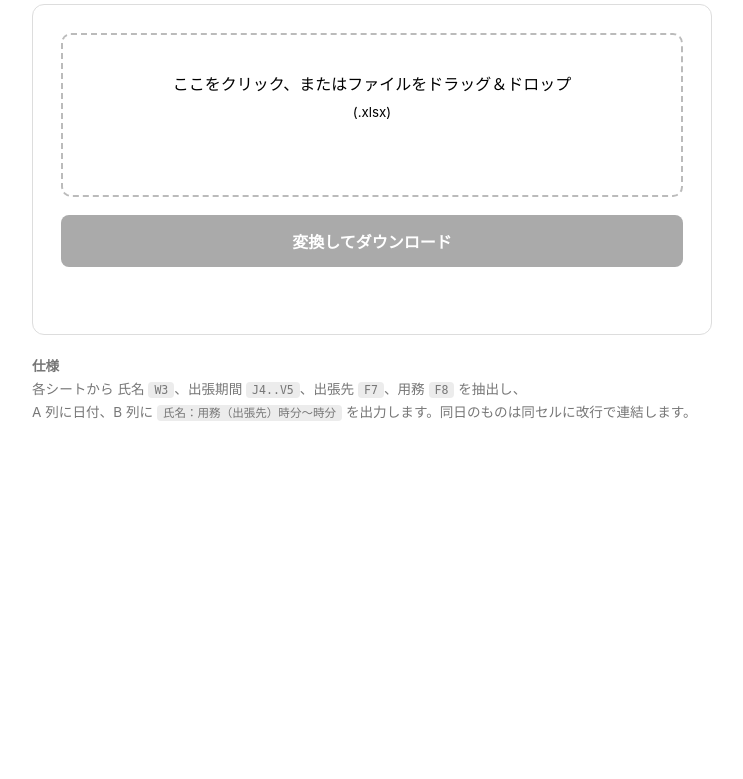
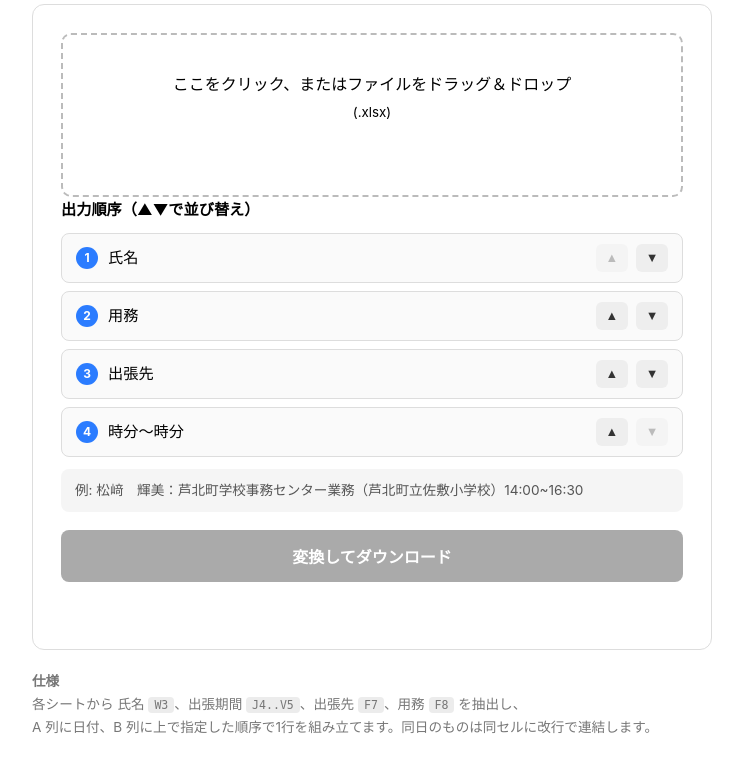
Before and after one commit to miya38-design/douseijene, a Flask app: page / in a window 1280 px wide. Shown: the part 151-930 px from the top of the page, without its empty margins (268-1011 px from the left). Before the commit the page ends 572 px from the top, so only its background shows below. Run offline with Flask 3, Linux system fonts and the light colour scheme.

Commit message:
出力項目の並び順をユーザーが指定できるように変更

```diff
--- a/app.py
+++ b/app.py
@@ -31,8 +31,13 @@ def process_route():
     if not file.filename.lower().endswith(".xlsx"):
         abort(400, ".xlsx ファイルを指定してください")
 
+    order_raw = request.form.get("order", "")
+    order = [k.strip() for k in order_raw.split(",") if k.strip()] or None
+
     try:
-        out_bytes, out_name, _days, _entries = processor.process_excel(file.stream)
+        out_bytes, out_name, _days, _entries = processor.process_excel(file.stream, order=order)
+    except ValueError as e:
+        abort(400, str(e))
     except Exception as e:  # noqa: BLE001
         abort(500, f"処理に失敗しました: {e}")
 
--- a/processor.py
+++ b/processor.py
@@ -9,9 +9,25 @@ from typing import BinaryIO
 import openpyxl
 from openpyxl.styles import Alignment, Border, Font, PatternFill, Side
 
+# 出力1行を構成する4項目とその既定の左から右への並び順
+DEFAULT_ORDER = ["name", "purpose", "dest", "time"]
+VALID_KEYS = set(DEFAULT_ORDER)
 
-def _extract_entries(workbook: openpyxl.Workbook) -> dict[tuple[int, int, int], list[str]]:
-    by_date: dict[tuple[int, int, int], list[str]] = defaultdict(list)
+# 各項目をどう装飾して表示するか（並び順に関わらず項目ごとに固定）
+_RENDERERS = {
+    "name": lambda v: f"{v}：" if v else "",
+    "purpose": lambda v: v,
+    "dest": lambda v: f"（{v}）" if v else "",
+    "time": lambda v: v,
+}
+
+
+def _render_line(fields: dict[str, str], order: list[str]) -> str:
+    return "".join(_RENDERERS[key](fields[key]) for key in order)
+
+
+def _extract_entries(workbook: openpyxl.Workbook) -> dict[tuple[int, int, int], list[dict[str, str]]]:
+    by_date: dict[tuple[int, int, int], list[dict[str, str]]] = defaultdict(list)
 
     for sheet_name in workbook.sheetnames:
         ws = workbook[sheet_name]
@@ -34,18 +50,20 @@ def _extract_entries(workbook: openpyxl.Workbook) -> dict[tuple[int, int, int],
             f"{int(start_h or 0):02d}:{int(start_m or 0):02d}"
             f"~{int(end_h or 0):02d}:{int(end_m or 0):02d}"
         )
-        line = (
-            f"{str(name).strip()}："
-            f"{str(purpose).strip() if purpose else ''}"
-            f"（{str(dest).strip() if dest else ''}）"
-            f"{time_str}"
-        )
-        by_date[date_key].append(line)
+        fields = {
+            "name": str(name).strip(),
+            "purpose": str(purpose).strip() if purpose else "",
+            "dest": str(dest).strip() if dest else "",
+            "time": time_str,
+        }
+        by_date[date_key].append(fields)
 
     return by_date
 
 
-def _build_workbook(by_date: dict[tuple[int, int, int], list[str]]) -> openpyxl.Workbook:
+def _build_workbook(
+    by_date: dict[tuple[int, int, int], list[dict[str, str]]], order: list[str]
+) -> openpyxl.Workbook:
     out_wb = openpyxl.Workbook()
     out_ws = out_wb.active
     out_ws.title = "動静表"
@@ -66,7 +84,7 @@ def _build_workbook(by_date: dict[tuple[int, int, int], list[str]]) -> openpyxl.
     for date_key in sorted(by_date.keys()):
         reiwa_y, month, day = date_key
         date_str = f"令和{reiwa_y}年{month}月{day}日"
-        combined = "\n".join(by_date[date_key])
+        combined = "\n".join(_render_line(fields, order) for fields in by_date[date_key])
 
         out_ws.cell(row=row, column=1, value=date_str)
         out_ws.cell(row=row, column=2, value=combined)
@@ -90,7 +108,7 @@ def _build_workbook(by_date: dict[tuple[int, int, int], list[str]]) -> openpyxl.
     return out_wb
 
 
-def _format_output_name(by_date: dict[tuple[int, int, int], list[str]]) -> str:
+def _format_output_name(by_date: dict[tuple[int, int, int], list[dict[str, str]]]) -> str:
     """期間に応じてファイル名を組み立てる.
 
     - 単日             : 動静表_令和8年6月2日.xlsx
@@ -115,11 +133,24 @@ def _format_output_name(by_date: dict[tuple[int, int, int], list[str]]) -> str:
     return f"動静表_{start}～令和{e_y}年{e_m}月{e_d}日.xlsx"
 
 
-def process_excel(file: BinaryIO | str) -> tuple[bytes, str, int, int]:
-    """入力 Excel を処理し、(出力バイト列, 出力ファイル名, 日数, 件数) を返す."""
+def process_excel(
+    file: BinaryIO | str, order: list[str] | None = None
+) -> tuple[bytes, str, int, int]:
+    """入力 Excel を処理し、(出力バイト列, 出力ファイル名, 日数, 件数) を返す.
+
+    order: 1行内の項目の左から右への並び順。"name", "purpose", "dest", "time" の
+    4つをすべて含む必要がある。省略時は DEFAULT_ORDER を使う。
+    """
+    if order is None:
+        order = DEFAULT_ORDER
+    elif set(order) != VALID_KEYS:
+        raise ValueError(
+            f"order には {sorted(VALID_KEYS)} を重複なくすべて含めてください: {order}"
+        )
+
     wb = openpyxl.load_workbook(file, data_only=True)
     by_date = _extract_entries(wb)
-    out_wb = _build_workbook(by_date)
+    out_wb = _build_workbook(by_date, order)
     output_name = _format_output_name(by_date)
 
     buf = BytesIO()
--- a/templates/index.html
+++ b/templates/index.html
@@ -72,6 +72,64 @@
       border-radius: 4px;
       font-size: 0.85em;
     }
+    .order-label {
+      font-weight: 600;
+      font-size: 0.95rem;
+      margin-bottom: 10px;
+    }
+    .order-list {
+      list-style: none;
+      margin: 0;
+      padding: 0;
+      display: flex;
+      flex-direction: column;
+      gap: 8px;
+    }
+    .order-list li {
+      display: flex;
+      align-items: center;
+      justify-content: space-between;
+      border: 1px solid #ddd;
+      border-radius: 8px;
+      padding: 10px 14px;
+      background: rgba(127,127,127,0.04);
+      font-size: 0.95rem;
+    }
+    .order-list .order-index {
+      display: inline-flex;
+      align-items: center;
+      justify-content: center;
+      width: 22px;
+      height: 22px;
+      border-radius: 50%;
+      background: #2b7cff;
+      color: white;
+      font-size: 0.75rem;
+      font-weight: 700;
+      margin-right: 10px;
+    }
+    .order-list .order-text { display: flex; align-items: center; }
+    .order-list .arrows button {
+      width: 32px;
+      height: 28px;
+      margin: 0 0 0 4px;
+      padding: 0;
+      font-size: 0.8rem;
+      background: #eee;
+      color: #333;
+      border-radius: 6px;
+    }
+    .order-list .arrows button:hover:not(:disabled) { background: #ddd; }
+    .order-list .arrows button:disabled { background: #f4f4f4; color: #bbb; cursor: not-allowed; }
+    .order-preview {
+      margin-top: 12px;
+      font-size: 0.85rem;
+      color: #555;
+      background: rgba(127,127,127,0.08);
+      border-radius: 8px;
+      padding: 10px 14px;
+      word-break: break-all;
+    }
   </style>
 </head>
 <body>
@@ -85,6 +143,41 @@
         <input type="file" name="file" id="file" accept=".xlsx" required>
         <div class="filename" id="filename"></div>
       </label>
+
+      <div class="order-label">出力順序（▲▼で並び替え）</div>
+      <ul class="order-list" id="orderList">
+        <li data-key="name">
+          <span class="order-text"><span class="order-index"></span>氏名</span>
+          <span class="arrows">
+            <button type="button" class="up" aria-label="上へ">▲</button>
+            <button type="button" class="down" aria-label="下へ">▼</button>
+          </span>
+        </li>
+        <li data-key="purpose">
+          <span class="order-text"><span class="order-index"></span>用務</span>
+          <span class="arrows">
+            <button type="button" class="up" aria-label="上へ">▲</button>
+            <button type="button" class="down" aria-label="下へ">▼</button>
+          </span>
+        </li>
+        <li data-key="dest">
+          <span class="order-text"><span class="order-index"></span>出張先</span>
+          <span class="arrows">
+            <button type="button" class="up" aria-label="上へ">▲</button>
+            <button type="button" class="down" aria-label="下へ">▼</button>
+          </span>
+        </li>
+        <li data-key="time">
+          <span class="order-text"><span class="order-index"></span>時分～時分</span>
+          <span class="arrows">
+            <button type="button" class="up" aria-label="上へ">▲</button>
+            <button type="button" class="down" aria-label="下へ">▼</button>
+          </span>
+        </li>
+      </ul>
+      <div class="order-preview" id="orderPreview"></div>
+      <input type="hidden" name="order" id="orderInput">
+
       <button type="submit" id="submit" disabled>変換してダウンロード</button>
       <div class="status" id="status"></div>
     </form>
@@ -93,7 +186,7 @@
   <div class="spec">
     <strong>仕様</strong><br>
     各シートから 氏名 <code>W3</code>、出張期間 <code>J4..V5</code>、出張先 <code>F7</code>、用務 <code>F8</code> を抽出し、<br>
-    A 列に日付、B 列に <code>氏名：用務（出張先）時分～時分</code> を出力します。同日のものは同セルに改行で連結します。
+    A 列に日付、B 列に上で指定した順序で1行を組み立てます。同日のものは同セルに改行で連結します。
   </div>
 
   <script>
@@ -103,6 +196,43 @@
     const submit = document.getElementById('submit');
     const status = document.getElementById('status');
     const form = document.getElementById('form');
+
+    const orderList = document.getElementById('orderList');
+    const orderPreview = document.getElementById('orderPreview');
+    const orderInput = document.getElementById('orderInput');
+
+    const SAMPLE = {
+      name: '松﨑　輝美：',
+      purpose: '芦北町学校事務センター業務',
+      dest: '（芦北町立佐敷小学校）',
+      time: '14:00~16:30',
+    };
+
+    function refreshOrderUI() {
+      const items = Array.from(orderList.children);
+      items.forEach((li, i) => {
+        li.querySelector('.order-index').textContent = i + 1;
+        li.querySelector('.up').disabled = (i === 0);
+        li.querySelector('.down').disabled = (i === items.length - 1);
+      });
+      const order = items.map(li => li.dataset.key);
+      orderInput.value = order.join(',');
+      orderPreview.textContent = '例: ' + order.map(k => SAMPLE[k]).join('');
+    }
+
+    orderList.addEventListener('click', e => {
+      const btn = e.target.closest('button');
+      if (!btn) return;
+      const li = btn.closest('li');
+      if (btn.classList.contains('up') && li.previousElementSibling) {
+        orderList.insertBefore(li, li.previousElementSibling);
+      } else if (btn.classList.contains('down') && li.nextElementSibling) {
+        orderList.insertBefore(li.nextElementSibling, li);
+      }
+      refreshOrderUI();
+    });
+
+    refreshOrderUI();
 
     function setFile(f) {
       if (!f) return;
@@ -140,6 +270,7 @@
 
       const fd = new FormData();
       fd.append('file', fileInput.files[0]);
+      fd.append('order', orderInput.value);
 
       try {
         const res = await fetch('/process', { method: 'POST', body: fd });
```
